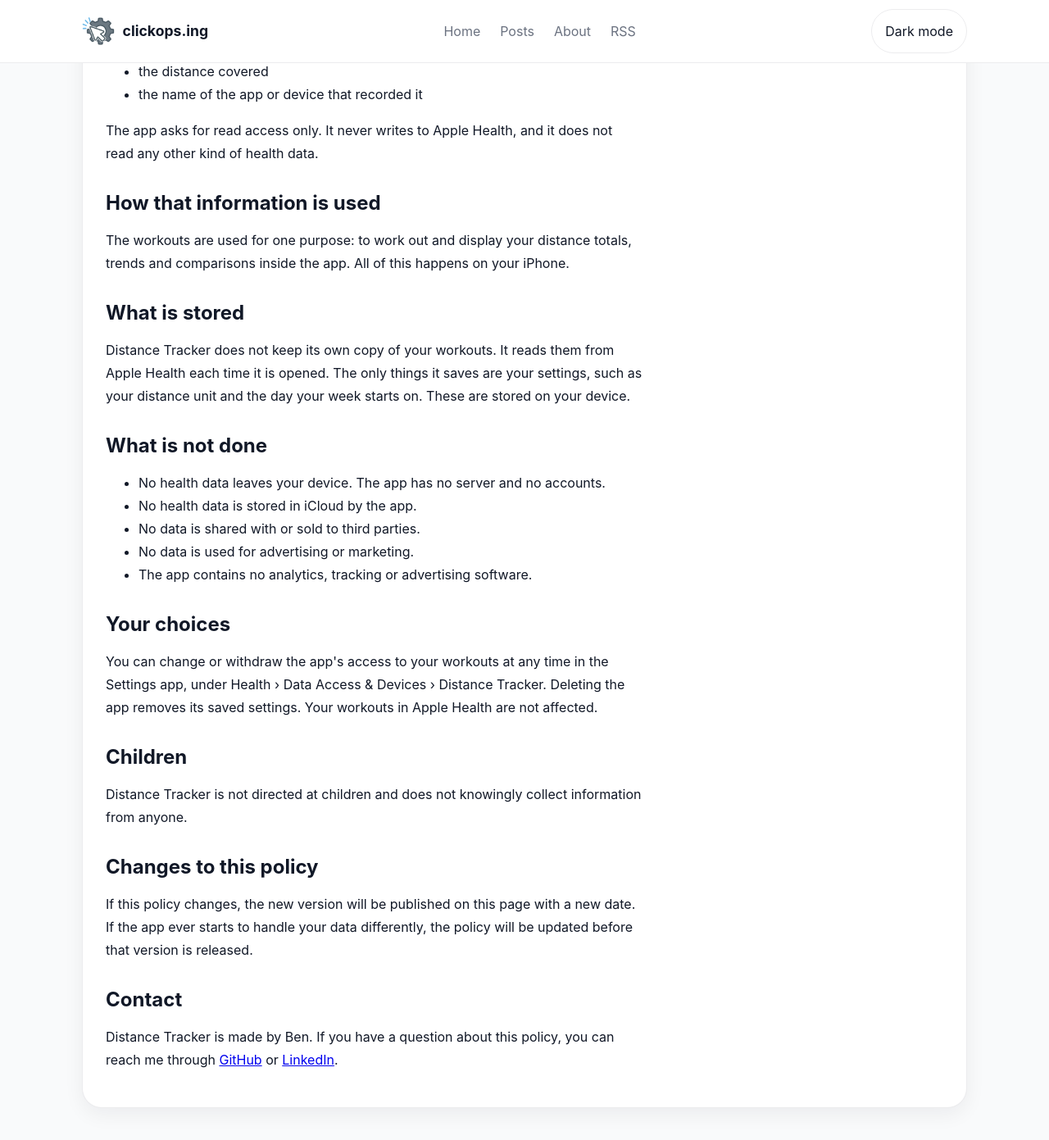
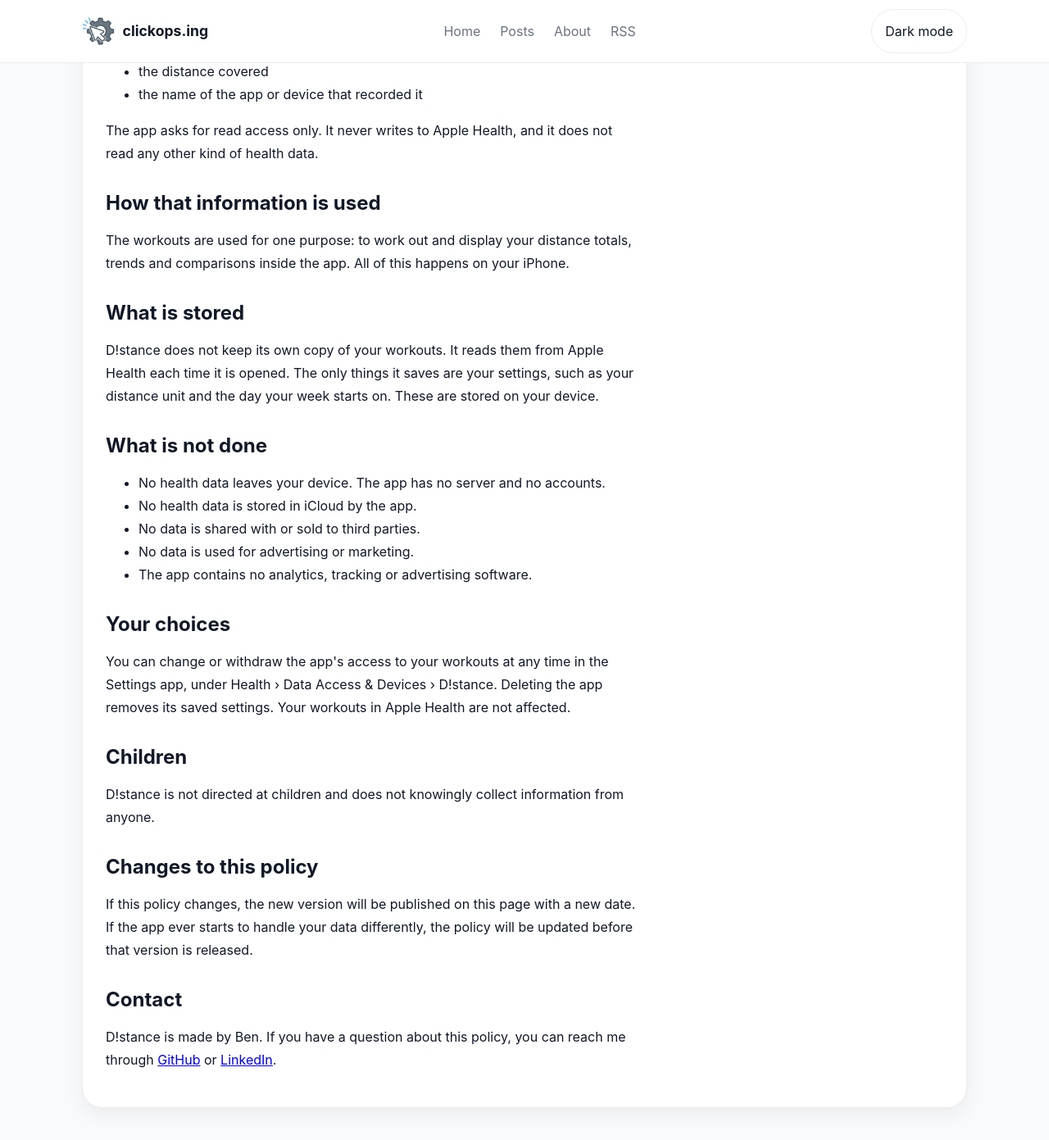
Before and after one commit to notverypc/clickops.ing-web, a Jekyll site: the page built from distancetracker/privacy.html, in a window 1280 px wide and 1400 px high, scrolled down 579 px. Shown: the top 1391 px of the window at 82% size. Built offline with Jekyll 4.4.1, drawn with Linux system fonts in a browser that asks for light colours; some of the changed text lies outside the part shown.

Commit message:
Rename Distance Tracker to D!stance in the privacy policy
Co-Authored-By: Claude Fable 5.2 <noreply@anthropic.com>

```diff
--- a/distancetracker/privacy.html
+++ b/distancetracker/privacy.html
@@ -1,21 +1,21 @@
 ---
 layout: default
-title: Distance Tracker Privacy Policy
+title: D!stance Privacy Policy
 permalink: /distancetracker/privacy/
-excerpt: Distance Tracker reads your walking and running workouts from Apple Health and keeps them on your device. It collects nothing.
+excerpt: D!stance reads your walking and running workouts from Apple Health and keeps them on your device. It collects nothing.
 ---
 <div class="container post-page">
   <article class="post-detail">
     <header class="post-header">
-      <h1>Distance Tracker Privacy Policy</h1>
+      <h1>D!stance Privacy Policy</h1>
       <p class="post-meta">Last updated 15 November 2026</p>
     </header>
     <section class="post-content">
-      <p>Distance Tracker is an iPhone app that shows how far you have walked and run each week, month and year. This policy explains what the app does with your information.</p>
+      <p>D!stance is an iPhone app that shows how far you have walked and run each week, month and year. This policy explains what the app does with your information.</p>
       <p><strong>In short: your data stays on your device. The app does not collect, send or share anything.</strong></p>
 
       <h2>What the app reads</h2>
-      <p>With your permission, Distance Tracker reads walking and running workouts from Apple Health. For each workout it reads:</p>
+      <p>With your permission, D!stance reads walking and running workouts from Apple Health. For each workout it reads:</p>
       <ul>
         <li>whether it was a walk or a run</li>
         <li>when it started and ended</li>
@@ -28,7 +28,7 @@ excerpt: Distance Tracker reads your walking and running workouts from Apple Hea
       <p>The workouts are used for one purpose: to work out and display your distance totals, trends and comparisons inside the app. All of this happens on your iPhone.</p>
 
       <h2>What is stored</h2>
-      <p>Distance Tracker does not keep its own copy of your workouts. It reads them from Apple Health each time it is opened. The only things it saves are your settings, such as your distance unit and the day your week starts on. These are stored on your device.</p>
+      <p>D!stance does not keep its own copy of your workouts. It reads them from Apple Health each time it is opened. The only things it saves are your settings, such as your distance unit and the day your week starts on. These are stored on your device.</p>
 
       <h2>What is not done</h2>
       <ul>
@@ -40,16 +40,16 @@ excerpt: Distance Tracker reads your walking and running workouts from Apple Hea
       </ul>
 
       <h2>Your choices</h2>
-      <p>You can change or withdraw the app's access to your workouts at any time in the Settings app, under Health › Data Access &amp; Devices › Distance Tracker. Deleting the app removes its saved settings. Your workouts in Apple Health are not affected.</p>
+      <p>You can change or withdraw the app's access to your workouts at any time in the Settings app, under Health › Data Access &amp; Devices › D!stance. Deleting the app removes its saved settings. Your workouts in Apple Health are not affected.</p>
 
       <h2>Children</h2>
-      <p>Distance Tracker is not directed at children and does not knowingly collect information from anyone.</p>
+      <p>D!stance is not directed at children and does not knowingly collect information from anyone.</p>
 
       <h2>Changes to this policy</h2>
       <p>If this policy changes, the new version will be published on this page with a new date. If the app ever starts to handle your data differently, the policy will be updated before that version is released.</p>
 
       <h2>Contact</h2>
-      <p>Distance Tracker is made by Ben. If you have a question about this policy, you can reach me through <a href="https://github.com/notverypc">GitHub</a> or <a href="https://www.linkedin.com/in/ben-reilly-b4458bb4/">LinkedIn</a>.</p>
+      <p>D!stance is made by Ben. If you have a question about this policy, you can reach me through <a href="https://github.com/notverypc">GitHub</a> or <a href="https://www.linkedin.com/in/ben-reilly-b4458bb4/">LinkedIn</a>.</p>
     </section>
   </article>
 </div>
```
